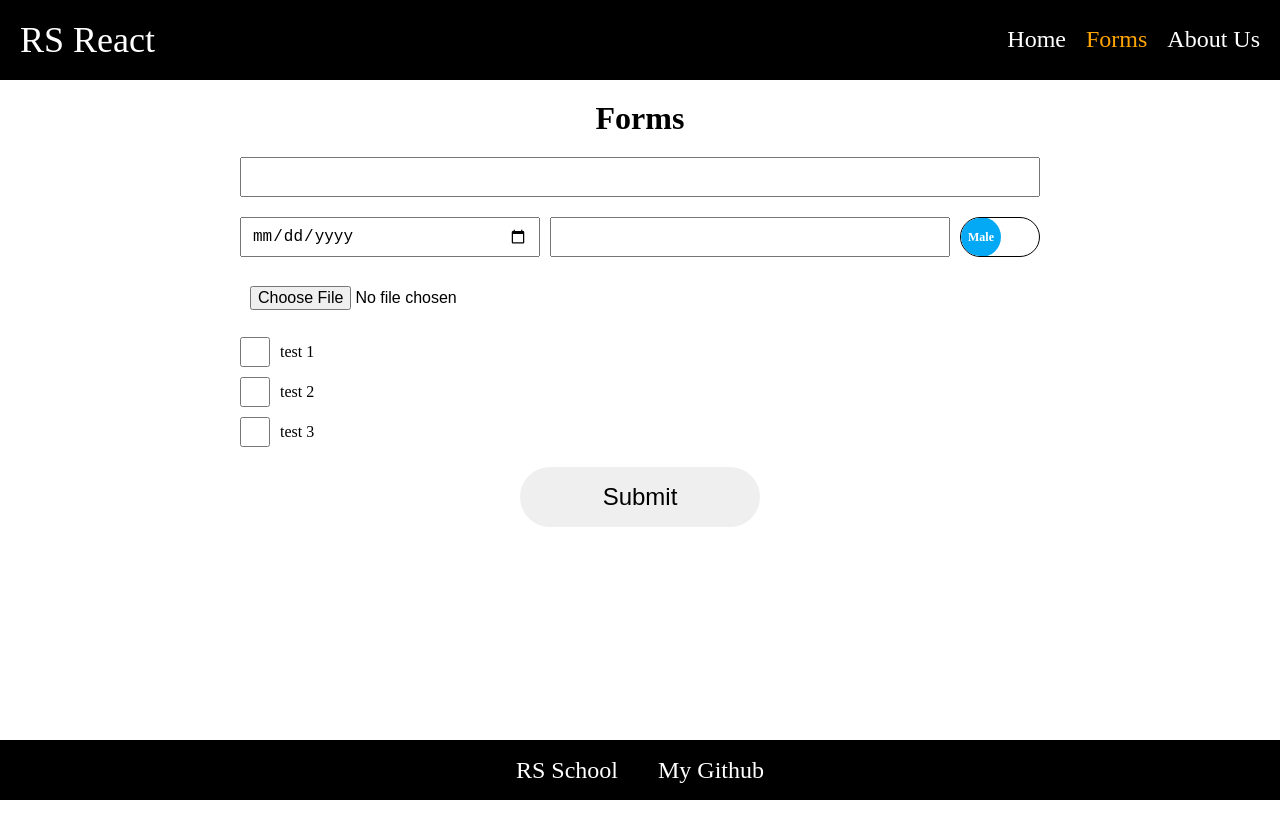
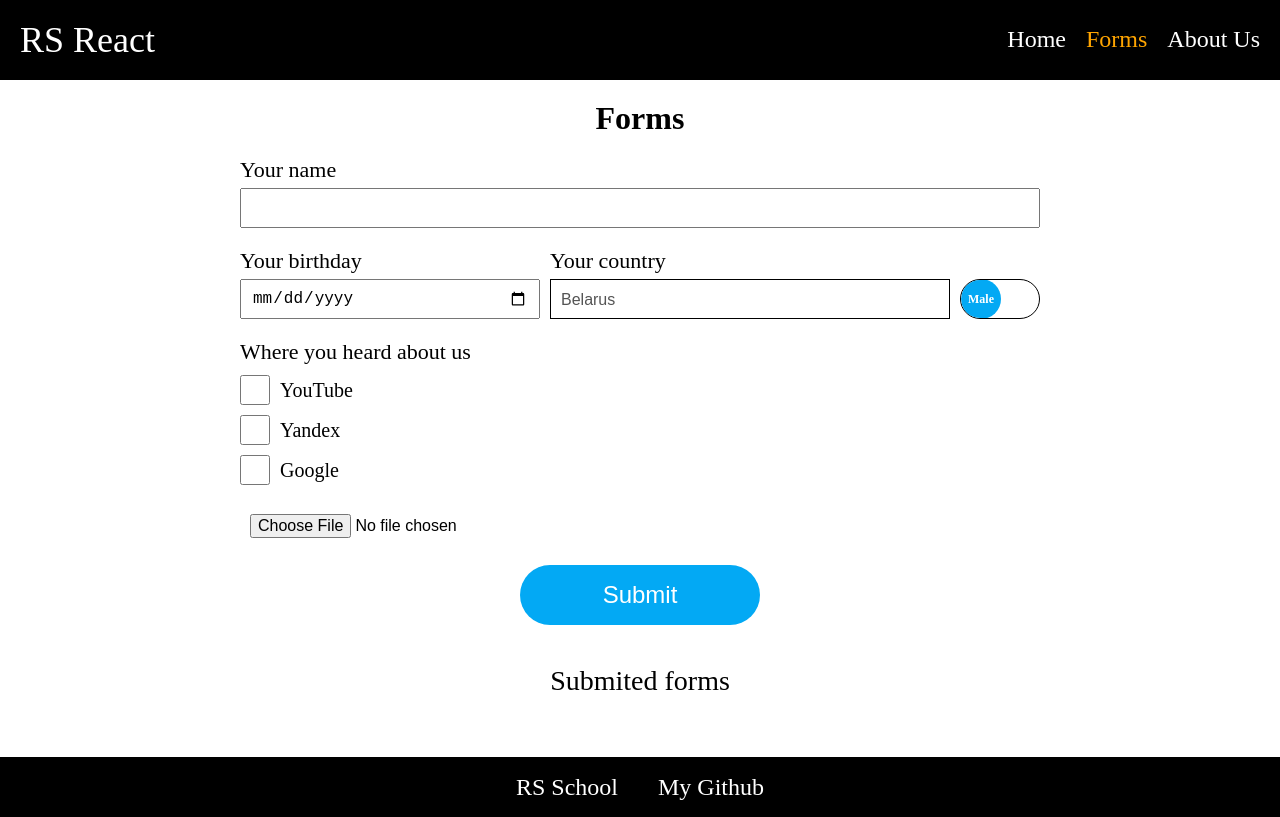
Before and after one commit to SkynerSany/rick-and-morty, a React (Vite) app: page /forms in a window 1280 px wide. Built offline with nearby package versions, Linux system fonts and the light colour scheme.

Commit message:
feat: add form cards and form submit

```diff
--- /dev/null
+++ b/src/components/dropdown/dropdown.scss
@@ -0,0 +1,37 @@
+.dropdown__current {
+  width: 100%;
+
+  background-color: #ffffff;
+  border: 1px solid #000000;
+  cursor: pointer;
+}
+
+.dropdown {
+  position: relative;
+  display: inline-block;
+}
+
+.dropdown__list {
+  display: none;
+  position: absolute;
+  background-color: #f1f1f1;
+  min-width: 160px;
+  box-shadow: 0px 8px 16px 0px rgba(0, 0, 0, 0.2);
+  z-index: 4;
+}
+
+.dropdown__list li {
+  color: black;
+  padding: 12px 16px;
+  text-decoration: none;
+  display: block;
+
+  &:hover {
+    background-color: #ddd;
+    cursor: pointer;
+  }
+}
+
+.dropdown__show {
+  display: block;
+}
--- /dev/null
+++ b/src/components/dropdown/dropdown.tsx
@@ -0,0 +1,45 @@
+import React, { Component, ReactNode, RefObject } from 'react';
+import { v1 as uuidv1 } from 'uuid';
+import './dropdown.scss';
+import { IDropdownProps, IDropdownState } from './interfaces';
+
+export default class Dropdown extends Component<IDropdownProps, IDropdownState> {
+  currentValue: RefObject<HTMLInputElement>;
+  constructor(props: IDropdownProps) {
+    super(props);
+    this.state = {
+      list: false,
+      currentItem: '',
+    };
+    this.currentValue = React.createRef();
+  }
+
+  setCurrentValue(curentRow: EventTarget): void {
+    if (!this.currentValue.current || !(curentRow instanceof HTMLLIElement)) return;
+    this.currentValue.current.value = curentRow.dataset.dropdownRow || '';
+  }
+
+  render(): ReactNode {
+    return (
+      <div onClick={() => this.setState({ list: !this.state.list })} className="dropdown">
+        <input
+          ref={this.currentValue}
+          defaultValue={this.props.dropdownList[0]}
+          type="text"
+          className="dropdown__current"
+          disabled
+        />
+        <ul
+          onClick={(event) => this.setCurrentValue(event.target)}
+          className={`dropdown__list ${this.state.list ? 'dropdown__show' : ''}`}
+        >
+          {this.props.dropdownList.map((row) => (
+            <li data-dropdown-row={row} key={uuidv1()}>
+              {row}
+            </li>
+          ))}
+        </ul>
+      </div>
+    );
+  }
+}
--- /dev/null
+++ b/src/components/dropdown/interfaces.ts
@@ -0,0 +1,8 @@
+export interface IDropdownState {
+  list: boolean;
+  currentItem: string;
+}
+
+export interface IDropdownProps {
+  dropdownList: string[];
+}
--- a/src/components/form-card/form-card.scss
+++ b/src/components/form-card/form-card.scss
@@ -0,0 +1,18 @@
+.form-card-wrapper {
+  padding: 20px;
+}
+
+.form-card__number {
+  font-size: 24px;
+  text-align: center;
+}
+
+.form-card__wrapper {
+  display: flex;
+  flex-direction: column;
+  gap: 10px;
+}
+
+.form-card__text {
+  font-size: 20px;
+}
--- a/src/components/form-card/form-card.tsx
+++ b/src/components/form-card/form-card.tsx
@@ -1,11 +1,23 @@
-import Form from '../form/form';
+import { IForm } from '../form/form-interfaces';
 import './form-card.scss';
 
-export default function FormCard(): JSX.Element {
+interface IFormCardProps {
+  formData: IForm;
+  formNumber: number;
+}
+
+export default function FormCard({ formData, formNumber }: IFormCardProps): JSX.Element {
   return (
     <article className="card">
-      <div className="card-wrapper">
-
+      <div className="form-card-wrapper">
+        <h3 className="form-card__number">{formNumber + 1}</h3>
+        <div className="form-card__wrapper">
+          <p className="form-card__text">Name: {formData.name}</p>
+          <p className="form-card__text">Birthday: {formData.birthday}</p>
+          <p className="form-card__text">Country: {formData.country}</p>
+          <p className="form-card__text">Gender: {formData.gender}</p>
+          <p className="form-card__text">Heard from: {formData.heard.join(', ')}</p>
+        </div>
       </div>
     </article>
   );
--- /dev/null
+++ b/src/components/form/form-interfaces.ts
@@ -0,0 +1,7 @@
+export interface IForm {
+  name: string;
+  birthday: string;
+  country: string;
+  gender: string;
+  heard: string[];
+}
--- a/src/components/form/form.scss
+++ b/src/components/form/form.scss
@@ -22,13 +22,19 @@
 }
 
 .form__two-columns {
+  width: 100%;
   display: grid;
-  width: 100%;
+  align-items: end;
   grid-template-columns: minmax(140px, 300px) minmax(100px, auto) 80px;
   gap: 10px;
 
   & > * {
     width: 100%;
+  }
+
+  @media screen and (max-width: 555px) {
+    grid-template-columns: auto;
+    gap: 20px;
   }
 }
 
@@ -37,7 +43,6 @@
 }
 
 .form__birthday {
-
 }
 
 .form__switcher {
@@ -68,7 +73,7 @@
     text-align: center;
     line-height: 1;
 
-    background-color: #03A9F4;
+    background-color: #03a9f4;
     border-radius: 50%;
 
     transition: 0.3s ease all, left 0.3s cubic-bezier(0.18, 0.89, 0.35, 1.15);
@@ -97,7 +102,7 @@
   .switcher:checked + .knobs:before {
     content: 'Female';
     left: 38px;
-    background-color: #F44336;
+    background-color: #f44336;
   }
 
   .switcher:checked ~ .layerm {
@@ -106,13 +111,26 @@
 }
 
 .form__dropdawn {
+}
 
+.input-label {
+  display: flex;
+  flex-direction: column;
+  gap: 5px;
+  font-size: 22px;
 }
 
 .checkbox {
   display: flex;
   flex-direction: column;
   gap: 10px;
+
+  border: none;
+
+  legend {
+    margin-bottom: 10px;
+    font-size: 22px;
+  }
 }
 
 .checkbox__row {
@@ -122,6 +140,7 @@
   align-items: center;
   gap: 10px;
 
+  font-size: 20px;
   cursor: pointer;
 
   input {
@@ -132,7 +151,6 @@
 }
 
 .form__file {
-
 }
 
 .form-submit {
@@ -141,6 +159,24 @@
   margin: 0 auto;
 
   font-size: 24px;
+  color: white;
 
+  background-color: #03a9f4;
   border-radius: 50px;
+
+  &:hover:not(:disabled) {
+    background-color: #1b28db;
+    transition: all 0.1s linear;
+  }
+
+  &:active:not(:disabled) {
+    background-color: #1b28db;
+    box-shadow: inset 0 0 11px 1px black;
+    transition: all 0s;
+  }
+
+  &:disabled {
+    color: black;
+    background-color: grey;
+  }
 }
--- a/src/components/form/form.tsx
+++ b/src/components/form/form.tsx
@@ -1,35 +1,94 @@
+import React, { Component, ReactNode, RefObject } from 'react';
+import Dropdown from '../dropdown/dropdown';
+import { IForm } from './form-interfaces';
 import './form.scss';
 
-export default function Form(): JSX.Element {
+const countryList = ['Belarus', 'Russia', 'USA', 'Italy'];
+
+export default class Form extends Component<{ setForm: () => void }> {
+  name: RefObject<HTMLInputElement>;
+  birthday: RefObject<HTMLInputElement>;
+  form: RefObject<HTMLFormElement>;
+  gender: RefObject<HTMLInputElement>;
+
+  constructor(props: { setForm: () => void }) {
+    super(props);
+    this.name = React.createRef();
+    this.birthday = React.createRef();
+    this.form = React.createRef();
+    this.gender = React.createRef();
+  }
+
+  saveForm(): IForm | void {
+    if (!(this.form.current instanceof HTMLFormElement)) return;
+    const inputs = Array.from(this.form.current.elements) as HTMLInputElement[];
+    const heardInputs = Array.from(inputs[4].querySelectorAll('input'));
+    const heard: string[] = heardInputs
+      .filter((input) => input.checked)
+      .map((input) => input.dataset.heard || '');
+
+    return {
+      name: inputs[0].value,
+      birthday: inputs[1].value,
+      country: inputs[2].value,
+      gender: inputs[3].checked ? 'Female' : 'Male',
+      heard: heard,
+    };
+  }
+
+  submitForm(event: React.FormEvent) {
+    event.preventDefault();
+    const newForm = this.saveForm();
+    if (localStorage.forms) {
+      localStorage.forms = JSON.stringify([...JSON.parse(localStorage.forms), newForm]);
+    } else {
+      localStorage.forms = JSON.stringify([newForm]);
+    }
+
+    this.props.setForm();
+  }
+
+  render(): ReactNode {
     return (
-    <form className="form">
+      <form ref={this.form} onSubmit={(e) => this.submitForm(e)} className="form">
         <div className="form-wrapper">
-        <input type="text" className="form__name" />
+          <label className="input-label">
+            Your name
+            <input ref={this.name} type="text" className="form__name" />
+          </label>
           <div className="form__two-columns">
-          <input type="date" className="form__birthday" />
-          <input type="text" className="form__dropdawn" />
+            <label className="input-label">
+              Your birthday
+              <input ref={this.birthday} type="date" className="form__birthday" />
+            </label>
+            <label className="input-label">
+              Your country
+              <Dropdown dropdownList={countryList} />
+            </label>
             <div className="form__switcher">
               <input type="checkbox" className="switcher" />
               <div className="knobs"></div>
             </div>
           </div>
+          <fieldset className="checkbox">
+            <legend>Where you heard about us</legend>
+            <label className="checkbox__row">
+              <input type="checkbox" className="form__radio" data-heard="YouTube" />
+              YouTube
+            </label>
+            <label className="checkbox__row">
+              <input type="checkbox" className="form__radio" data-heard="Yandex" />
+              Yandex
+            </label>
+            <label className="checkbox__row">
+              <input type="checkbox" className="form__radio" data-heard="Google" />
+              Google
+            </label>
+          </fieldset>
           <input type="file" className="form__file" />
-        <div className="checkbox">
-        <label htmlFor="checkbox1" className='checkbox__row'>
-          <input type="checkbox" className="form__radio" id='checkbox1' />
-          test 1
-        </label>
-        <label htmlFor="checkbox2" className='checkbox__row'>
-          <input type="checkbox" className="form__radio" id='checkbox2' />
-          test 2
-        </label>
-        <label htmlFor="checkbox3" className='checkbox__row'>
-          <input type="checkbox" className="form__radio" id='checkbox3' />
-          test 3
-        </label>
-        </div>
-        <button className='form-submit'>Submit</button>
+          <button className="form-submit">Submit</button>
         </div>
       </form>
     );
   }
+}
--- a/src/pages/forms/forms.scss
+++ b/src/pages/forms/forms.scss
@@ -0,0 +1,6 @@
+.submit-forms__title {
+  margin: 40px 0;
+
+  text-align: center;
+  font-size: 28px;
+}
--- a/src/pages/forms/forms.tsx
+++ b/src/pages/forms/forms.tsx
@@ -1,12 +1,21 @@
 import { Component, ReactNode, ReactPropTypes } from 'react';
+import { v1 } from 'uuid';
 import FormCard from '../../components/form-card/form-card';
 import Form from '../../components/form/form';
+import { IForm } from '../../components/form/form-interfaces';
 import './forms.scss';
 
-export default class Forms extends Component {
+export default class Forms extends Component<ReactPropTypes, { forms: IForm[] }> {
   constructor(props: ReactPropTypes) {
     super(props);
-    this.state = {};
+    this.state = {
+      forms: JSON.parse(localStorage.forms || '[]'),
+    };
+    this.setForm = this.setForm.bind(this);
+  }
+
+  setForm() {
+    this.setState({ forms: JSON.parse(localStorage.forms) });
   }
 
   render(): ReactNode {
@@ -16,11 +25,12 @@ export default class Forms extends Component {
       <section className="forms">
         <div className="wrapper">
           <h2 className="page-title">Forms</h2>
-          <Form />
+          <Form setForm={this.setForm} />
+          <p className="submit-forms__title">Submited forms</p>
           <div className="cards">
-            <FormCard />
-            <FormCard />
-            <FormCard />
+            {this.state.forms.map((form, i) => (
+              <FormCard formData={form} formNumber={i} key={v1()} />
+            ))}
           </div>
         </div>
       </section>
```
Also changed, not shown: 1 other file (tests, documents, lock files or other folders). Lines whose indentation alone changed are shown as unchanged.
